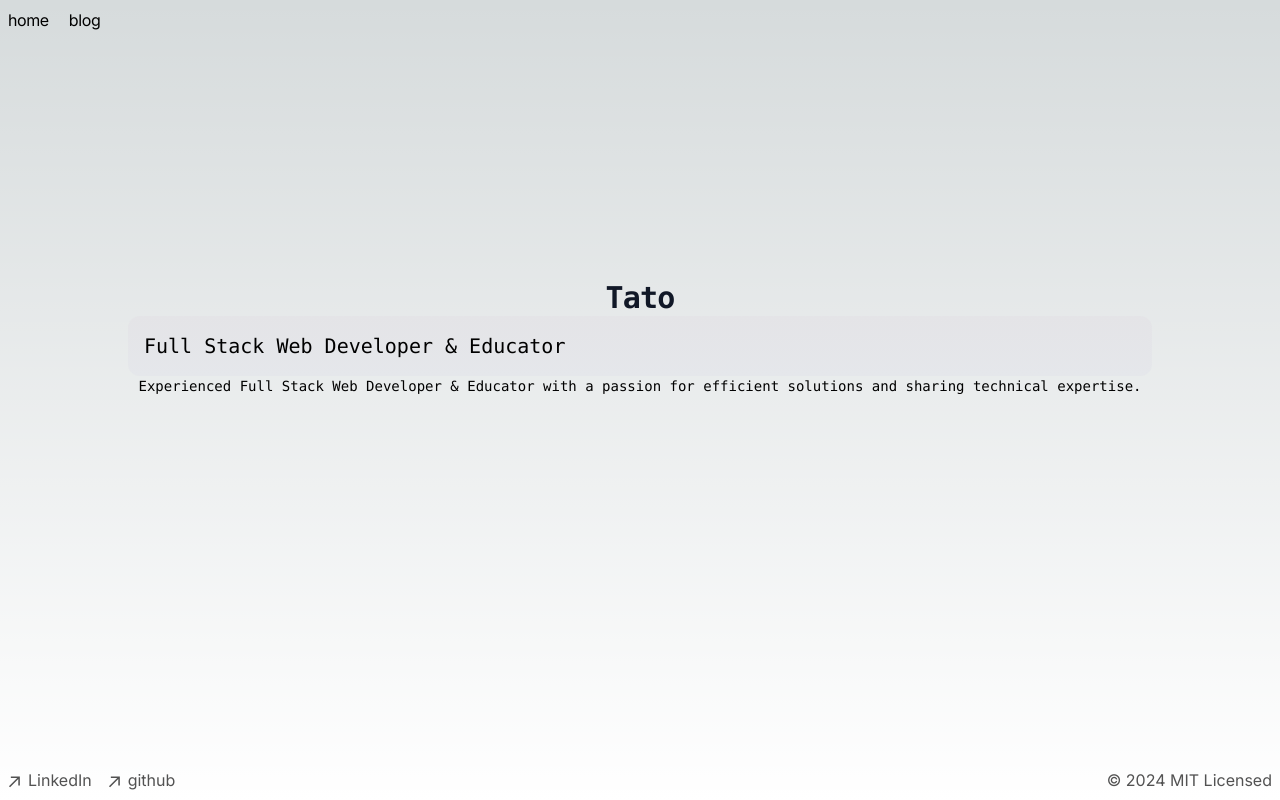
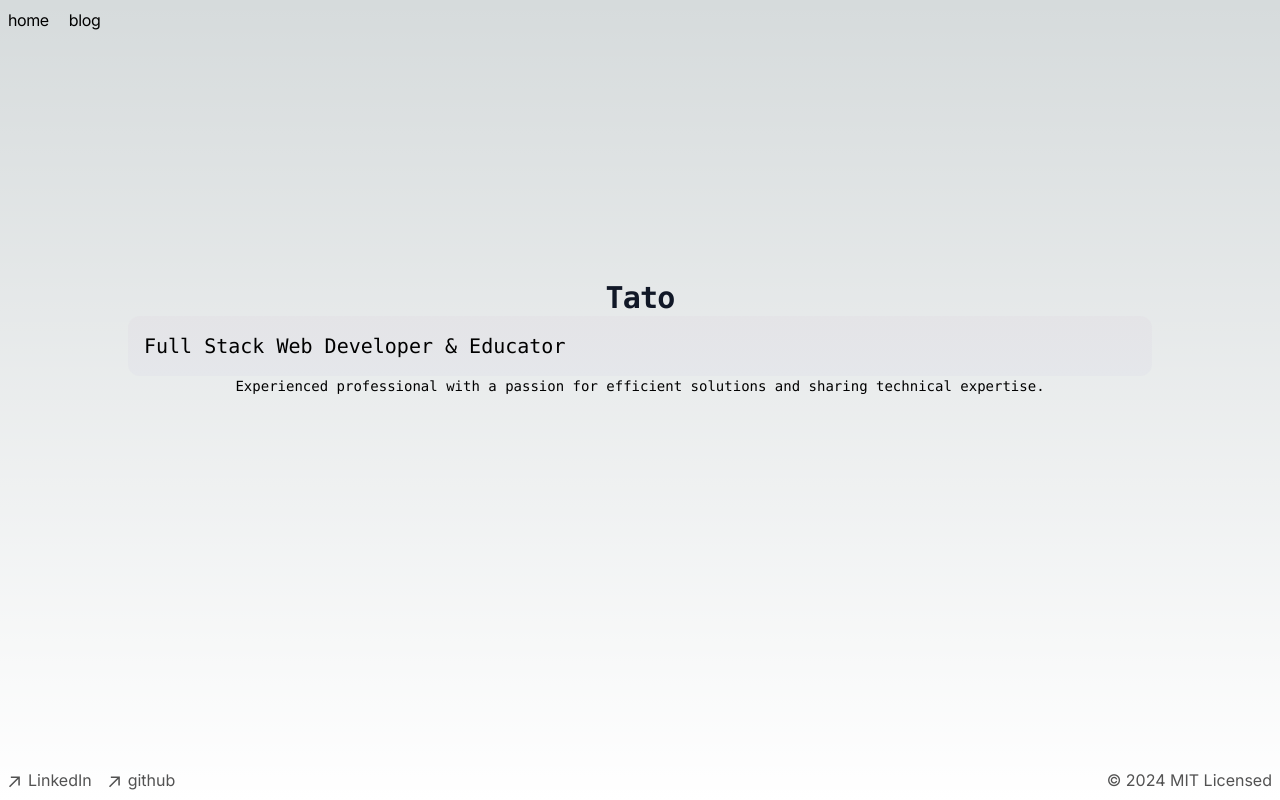
Before and after one commit to tatooin6/portfolio, a Next.js app: page / in a window 1280 px wide. Built offline with nearby package versions, Linux system fonts and the light colour scheme.

Commit message:
Update a simple version of description for homepage

```diff
--- a/src/app/page.tsx
+++ b/src/app/page.tsx
@@ -6,8 +6,8 @@ export default function Home() {
         <p className="text-xl lg:static flex w-full justify-start bg-gradient-to-b from-zinc-200 pb-6 pt-8 backdrop-blur-2xl dark:bg-zinc-800/30 dark:from-inherit lg:rounded-xl lg:bg-gray-200 lg:p-4 lg:dark:bg-zinc-800/30">
           Full Stack Web Developer & Educator
         </p>
-        <p className="pb-4">Experienced Full Stack Web Developer & Educator with
-           a passion for efficient solutions and sharing technical expertise.</p>
+        <p className="pb-4">Experienced professional with a passion for efficient
+          solutions and sharing technical expertise.</p>
       </div>
     </main>
   );
```
